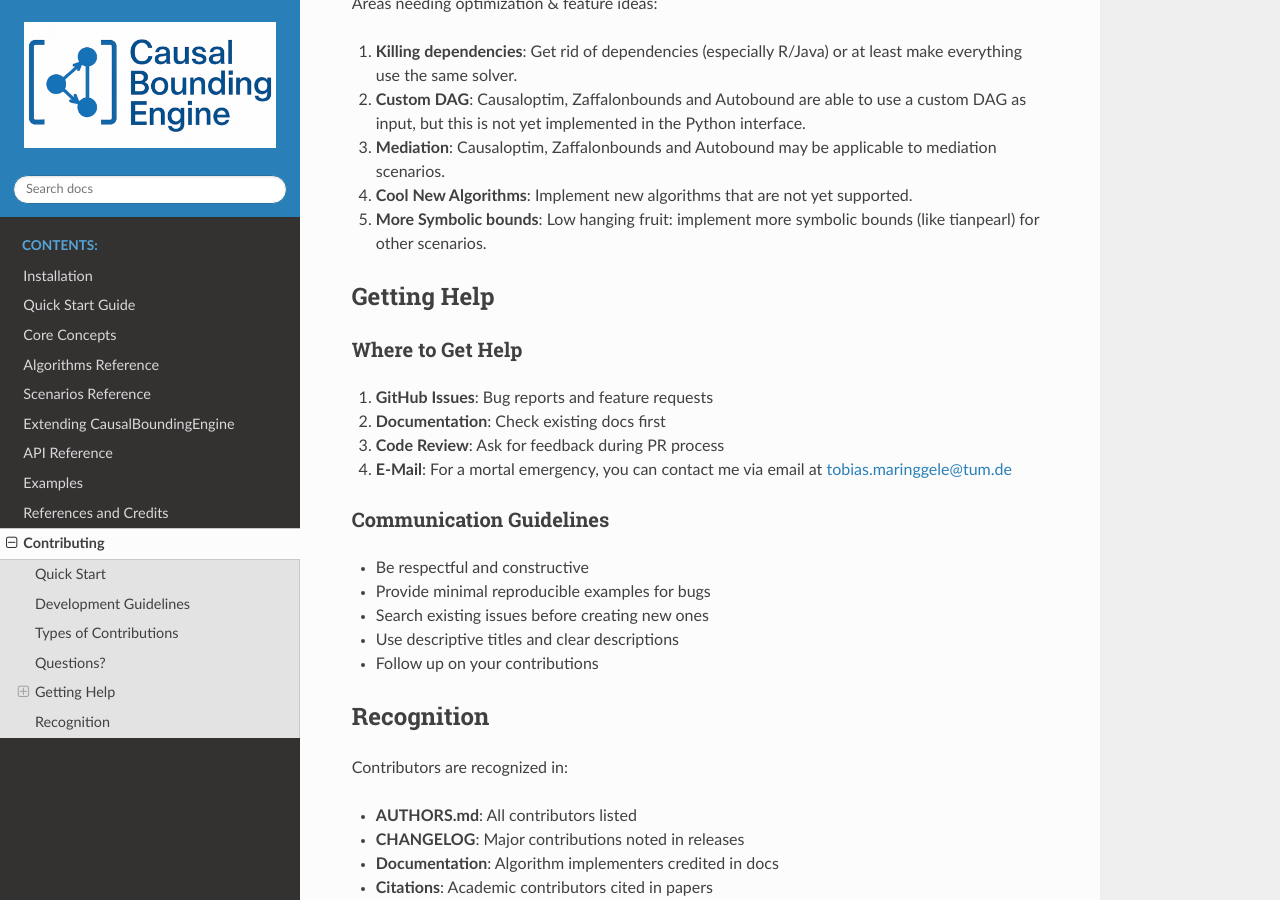
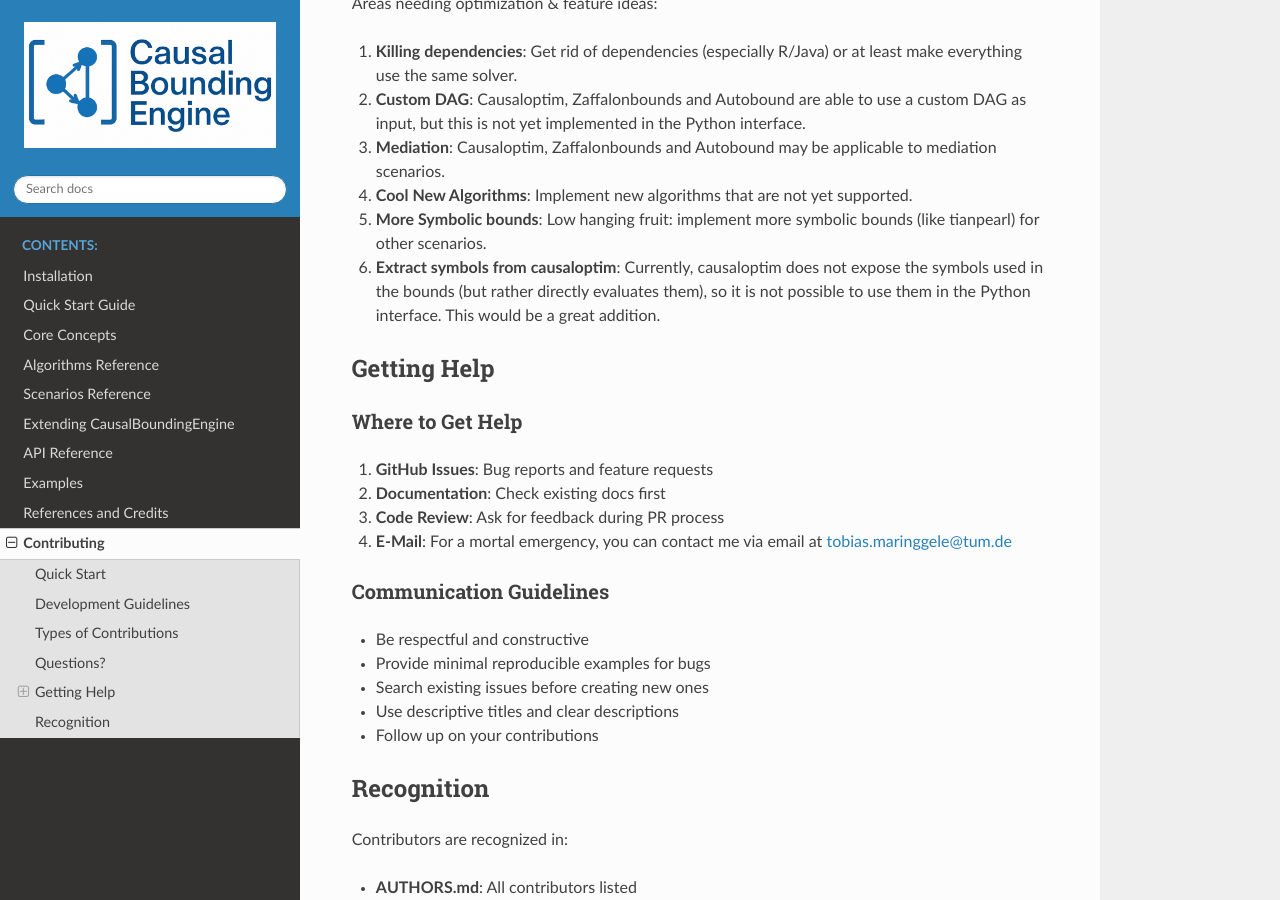
Before and after one commit to tmaringgele/CausalBoundingEngine, a Sphinx documentation site: the page built from docs/source/contributing.rst, in a window 1280 px wide and 900 px high, scrolled down 2057 px. Built offline with Sphinx 7.4.7 and the Read the Docs theme 3.1.0, drawn with Linux system fonts in a browser that asks for light colours.

Commit message:
add additional contribution idea

```diff
--- a/docs/source/contributing.rst
+++ b/docs/source/contributing.rst
@@ -96,6 +96,8 @@ Areas needing optimization & feature ideas:
 3. **Mediation**: Causaloptim, Zaffalonbounds and Autobound may be applicable to mediation scenarios.
 4. **Cool New Algorithms**: Implement new algorithms that are not yet supported.
 5. **More Symbolic bounds**: Low hanging fruit: implement more symbolic bounds (like tianpearl) for other scenarios.
+6. **Extract symbols from causaloptim**: Currently, causaloptim does not expose the symbols used in the bounds (but rather directly evaluates them), so it is not possible to use them in the Python interface. This would be a great addition.
+
 
 Getting Help
 ------------
```
